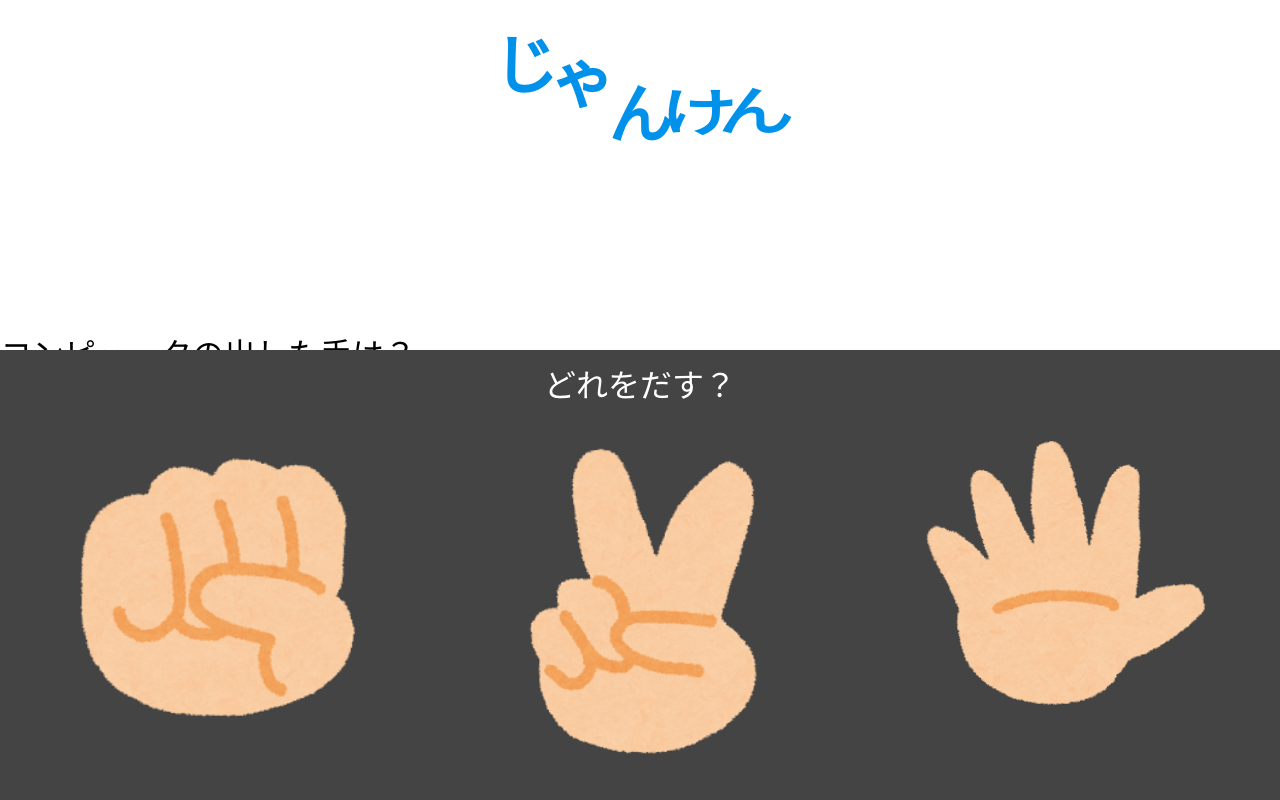
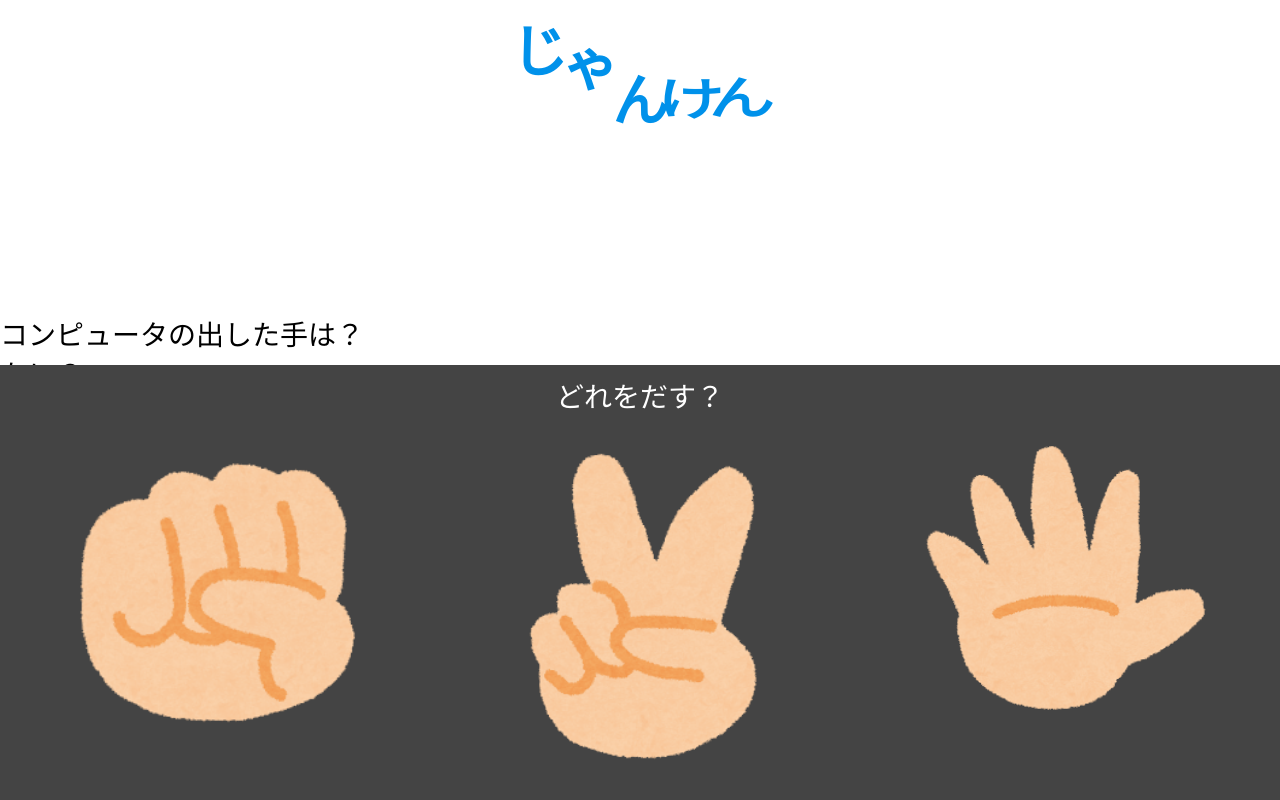
Before and after one commit to mori-ari/mori-ari.github.io, a PHP site: page /janken_tpl.html in a window 1280 px wide. Run offline with PHP 8.4, Linux system fonts and the light colour scheme.

Commit message:
じゃんけん修正

```diff
--- a/20200822/css/sample.css
+++ b/20200822/css/sample.css
@@ -2,7 +2,7 @@ body{
     margin:0;
     padding:0;
     text-align:left;
-    font-size: 32px;
+    font-size: 28px;
     width: 100%;
     height: 100%;
     font-family: 'Kosugi Maru', sans-serif;
```
